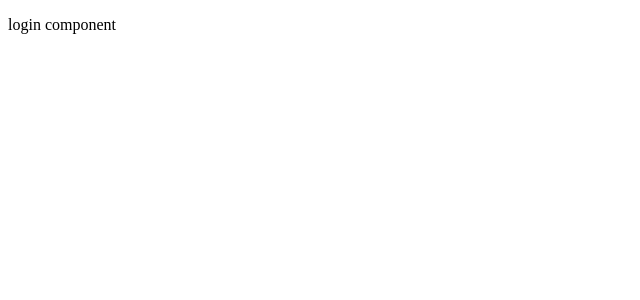
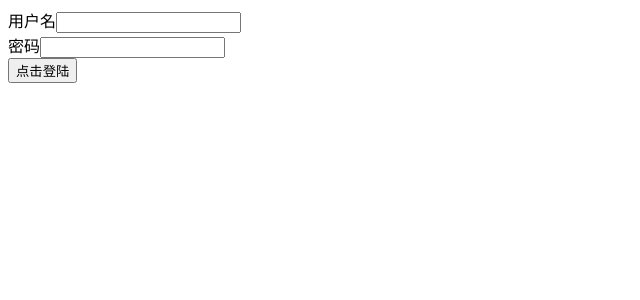
Before and after one commit to zhaocheng0502/shop-demo, a Vue app: page /#/login in a window 1280 px wide. Shown: the top 300 px of the page, without its empty margins (0-640 px from the left). Built offline with nearby package versions, Linux system fonts and the light colour scheme.

Commit message:
使用axios发起登陆请求完成基本的登陆操作

```diff
--- a/package.json
+++ b/package.json
@@ -11,6 +11,7 @@
     "build": "node build/build.js"
   },
   "dependencies": {
+    "axios": "^0.18.0",
     "vue": "^2.5.2",
     "vue-router": "^3.0.1"
   },
--- a/src/components/login/script.js
+++ b/src/components/login/script.js
@@ -0,0 +1,29 @@
+import axios from 'axios'
+
+export default {
+  data () {
+    return {
+      loginForm: {
+        username: '',
+        password: ''
+      }
+    }
+  },
+
+  methods: {
+    handleLogin () {
+      axios.post('http://localhost:8888/api/private/v1/login', this.loginForm)
+        .then(res => {
+          // const data = res.data.data
+          // const meta = res.data.meta
+          const {data, meta} = res.data
+          const {msg, status} = meta
+          if (status === 200) {
+            window.alert('恭喜，登陆成功！')
+          } else if (status === 400) {
+            window.alert(msg)
+          }
+        })
+    }
+  }
+}
--- a/src/components/login/template.html
+++ b/src/components/login/template.html
@@ -1,3 +1,21 @@
 <div>
-  <p>login component</p>
+  <form @submit.prevent="handleLogin">
+    <div>
+      <label for="username">用户名</label>
+      <input
+        type="text"
+        id="username"
+        v-model="loginForm.username">
+    </div>
+    <div>
+      <label for="password">密码</label>
+      <input
+        type="password"
+        id="password"
+        v-model="loginForm.password">
+    </div>
+    <div>
+      <button>点击登陆</button>
+    </div>
+  </form>
 </div>
```
Also changed, not shown: 1 other file (tests, documents, lock files or other folders).
